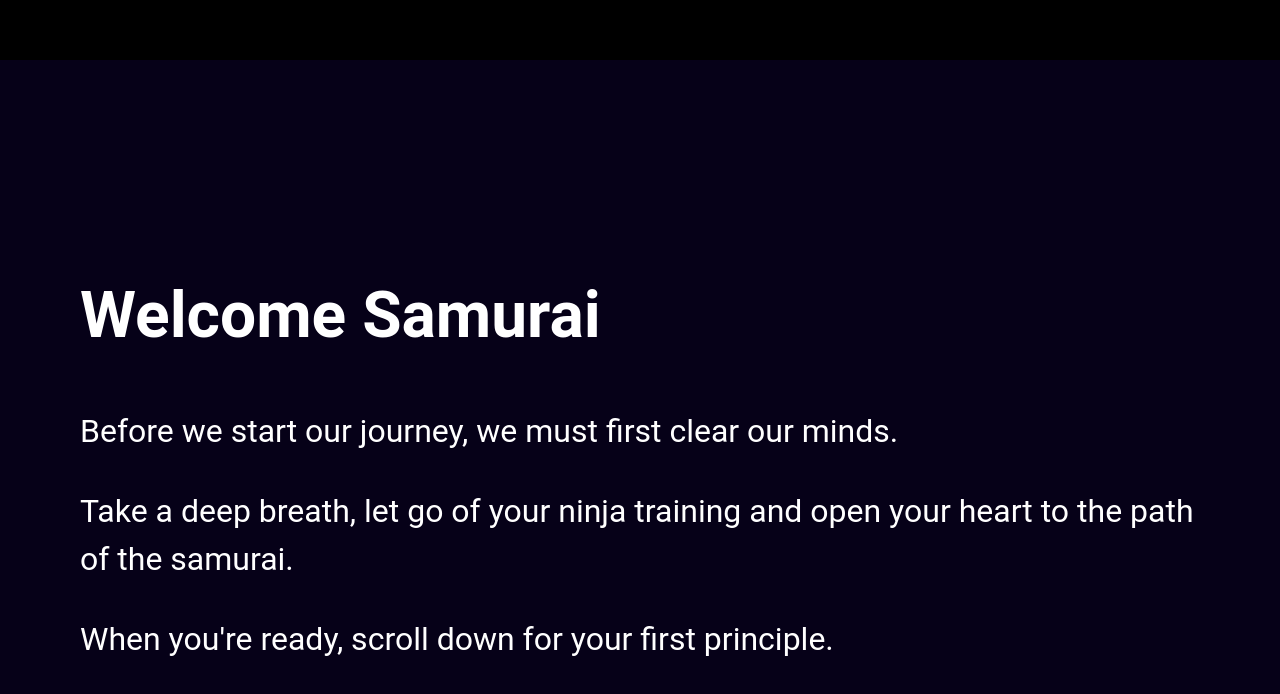
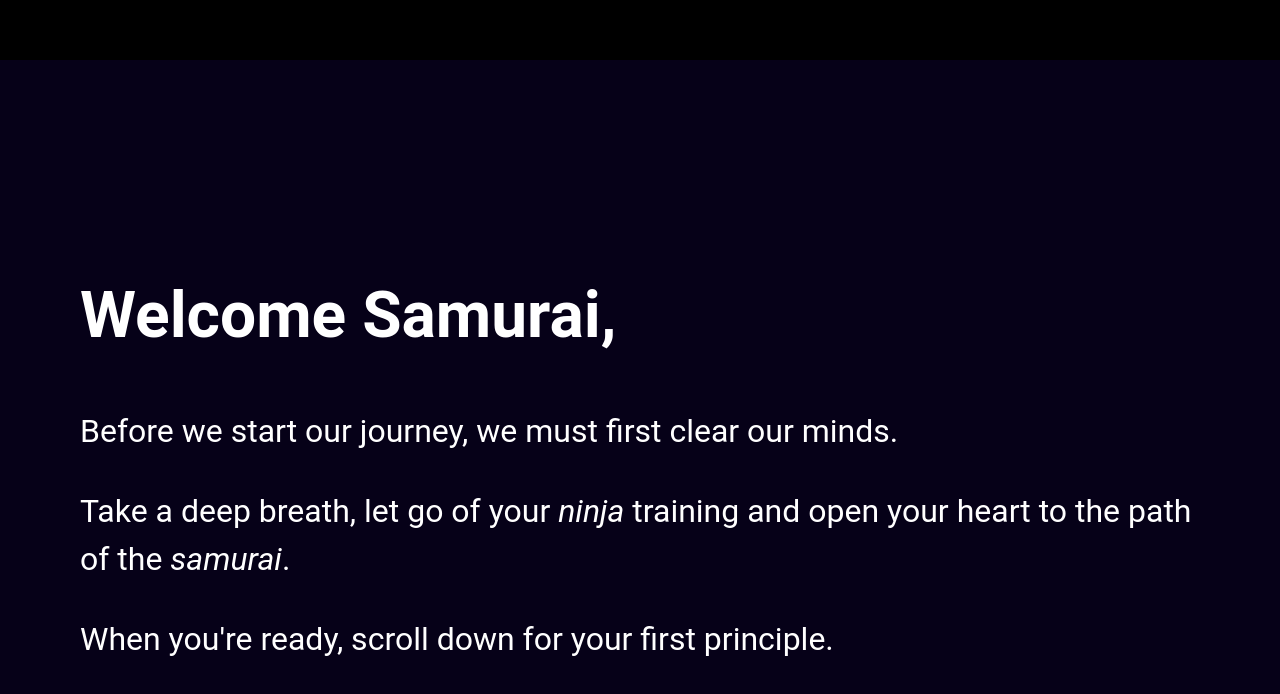
Before and after one commit to j2kenton/frontendsamurai, a Gatsby site in the folder apps/frontendsamurai/: page / in a window 1280 px wide. Shown: the part 740-1434 px from the top of the page. Built offline with nearby package versions, Linux system fonts and the light colour scheme; Gatsby itself is replaced by a stand-in of ours; a web font is replaced by a local one.

Commit message:
fix: tweak samurai landing and intro headers

```diff
--- a/apps/frontendsamurai/src/pages/index.tsx
+++ b/apps/frontendsamurai/src/pages/index.tsx
@@ -51,6 +51,7 @@ const StyledHeader = styled.header`
     color: #fff;
     animation: 6s ease-in-out 0s 1 fadeIn;
     opacity: 1;
+    line-height: 1.5;
   }
 `;
 
@@ -112,11 +113,11 @@ const Index = () => {
       </Screen>
       <Screen className="colored">
         <ContentWrapper>
-          <h1>Welcome Samurai</h1>
+          <h1>Welcome Samurai,</h1>
           <p>Before we start our journey, we must first clear our minds.</p>
           <p>
-            Take a deep breath, let go of your ninja training and open your
-            heart to the path of the samurai.
+            Take a deep breath, let go of your <em>ninja</em> training and open your
+            heart to the path of the <em>samurai</em>.
           </p>
           <p>When you're ready, scroll down for your first principle.</p>
         </ContentWrapper>
```
